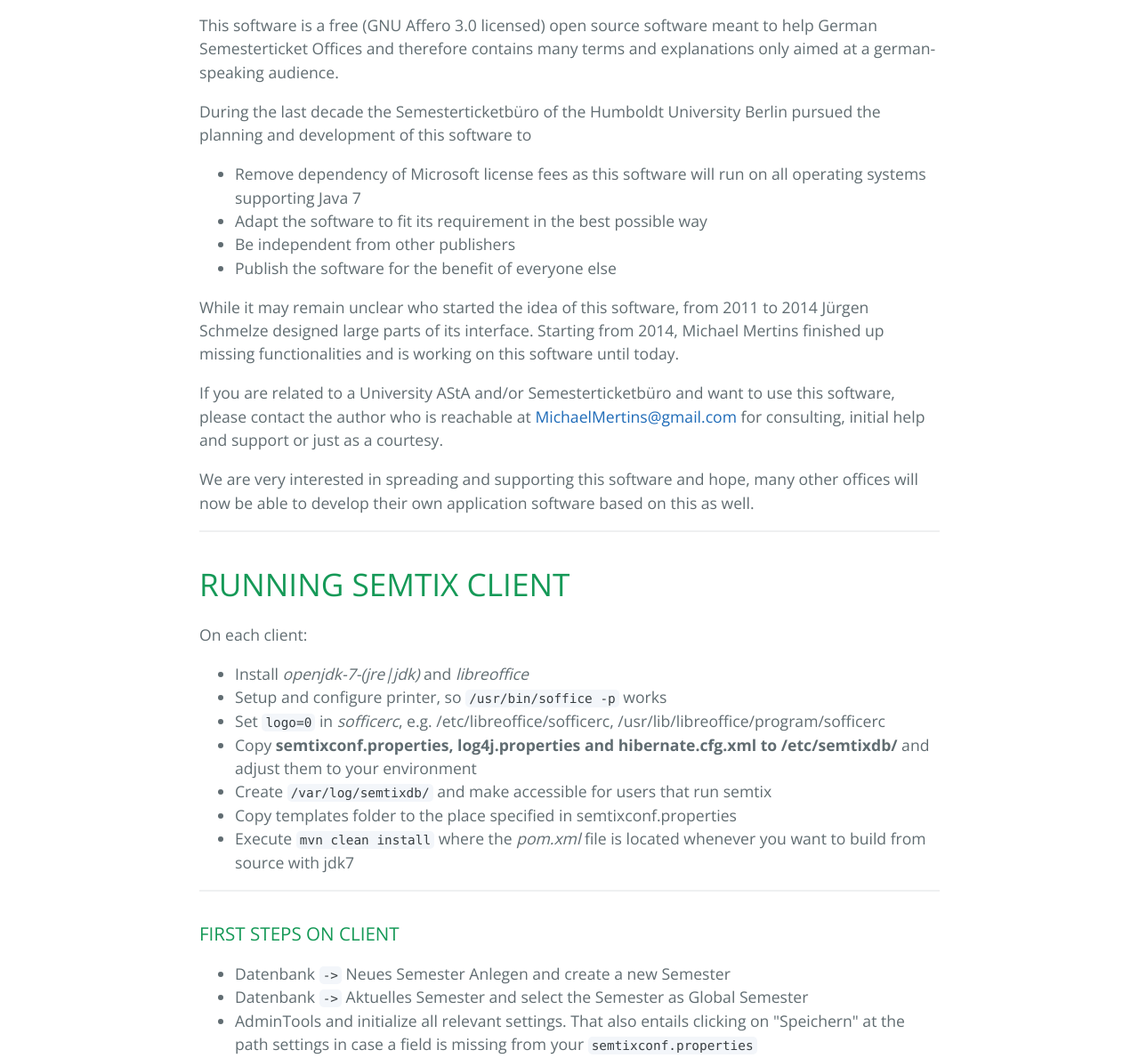
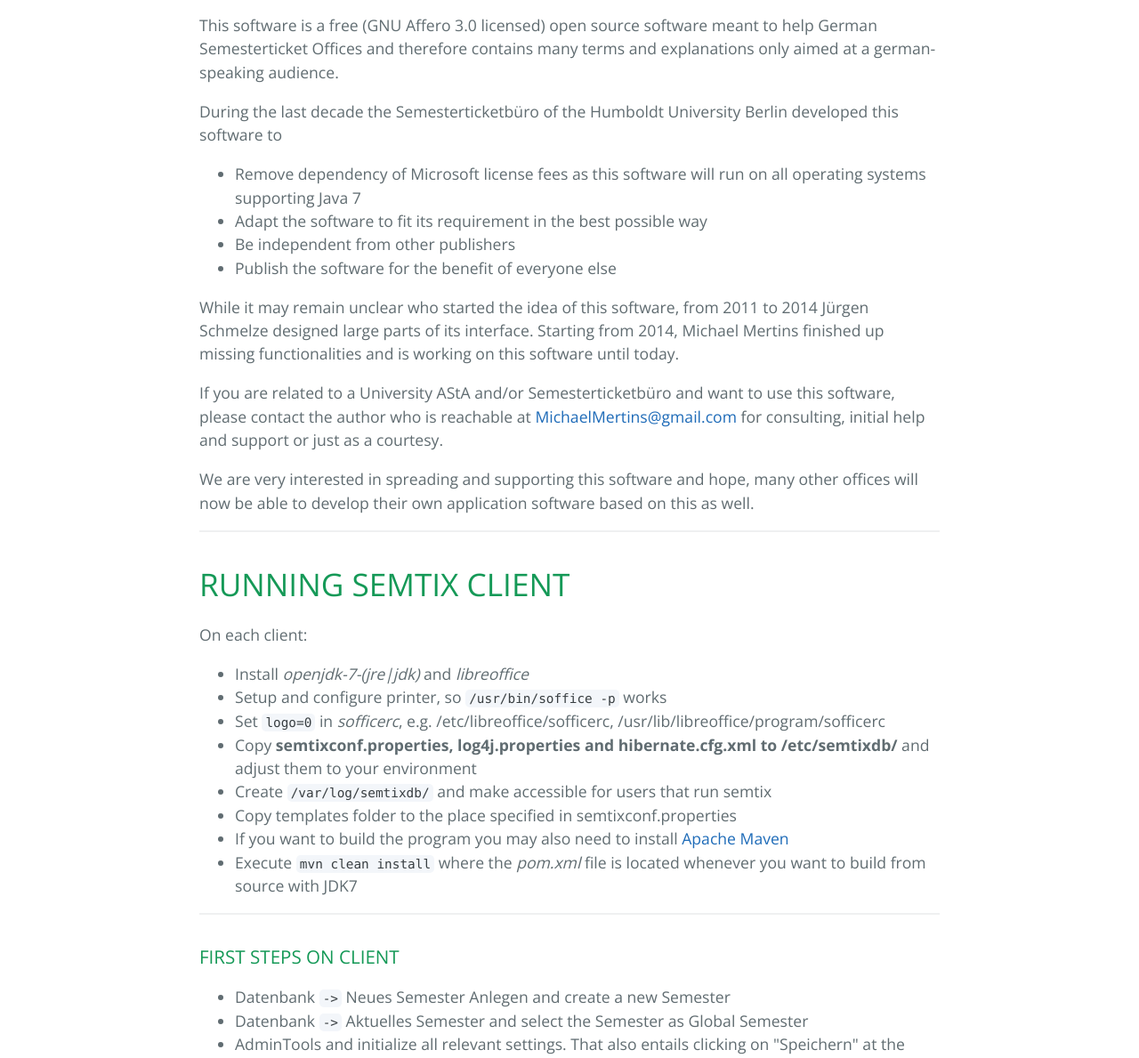
Before and after one commit to techorix/semtix, a plain HTML site: page index.html in a window 1280 px wide. Shown: the part 470-1659 px from the top of the page at 89% size. Drawn offline with nearby package versions, Linux system fonts and the light colour scheme.

```diff
--- a/index.html
+++ b/index.html
@@ -25,7 +25,7 @@
 <p>This software is a free (GNU Affero 3.0 licensed) open source software meant to help German Semesterticket Offices and
 therefore contains many terms and explanations only aimed at a german-speaking audience.</p>
 
-<p>During the last decade the Semesterticketbüro of the Humboldt University Berlin pursued the planning and development of this software to </p>
+<p>During the last decade the Semesterticketbüro of the Humboldt University Berlin developed this software to </p>
 
 <ul>
 <li>Remove dependency of Microsoft license fees as this software will run on all operating systems supporting Java 7</li>
@@ -52,14 +52,15 @@ own application software based on this as well.</p>
 <p>On each client:</p>
 
 <ul>
-<li>Install <em>openjdk-7-(jre|jdk)</em> and <em>libreoffice</em>
-</li>
+<li>Install <em>openjdk-7-(jre|jdk)</em> and <em>libreoffice</em> </li>
 <li>Setup and configure printer, so <code>/usr/bin/soffice -p</code> works</li>
 <li>Set <code>logo=0</code> in <em>sofficerc</em>, e.g. /etc/libreoffice/sofficerc, /usr/lib/libreoffice/program/sofficerc</li>
 <li>Copy <strong>semtixconf.properties, log4j.properties and hibernate.cfg.xml to /etc/semtixdb/</strong> and adjust them to your environment</li>
 <li>Create <code>/var/log/semtixdb/</code> and make accessible for users that run semtix</li>
 <li>Copy templates folder to the place specified in semtixconf.properties</li>
-<li>Execute <code>mvn clean install</code> where the <em>pom.xml</em> file is located whenever you want to build from source with jdk7</li>
+<li>If you want to build the program you may also need to install <a href="https://maven.apache.org/">Apache Maven</a>
+</li>
+<li>Execute <code>mvn clean install</code> where the <em>pom.xml</em> file is located whenever you want to build from source with JDK7</li>
 </ul>
 
 <hr>
```
Also changed, not shown: params.json (+1 -1 lines).
